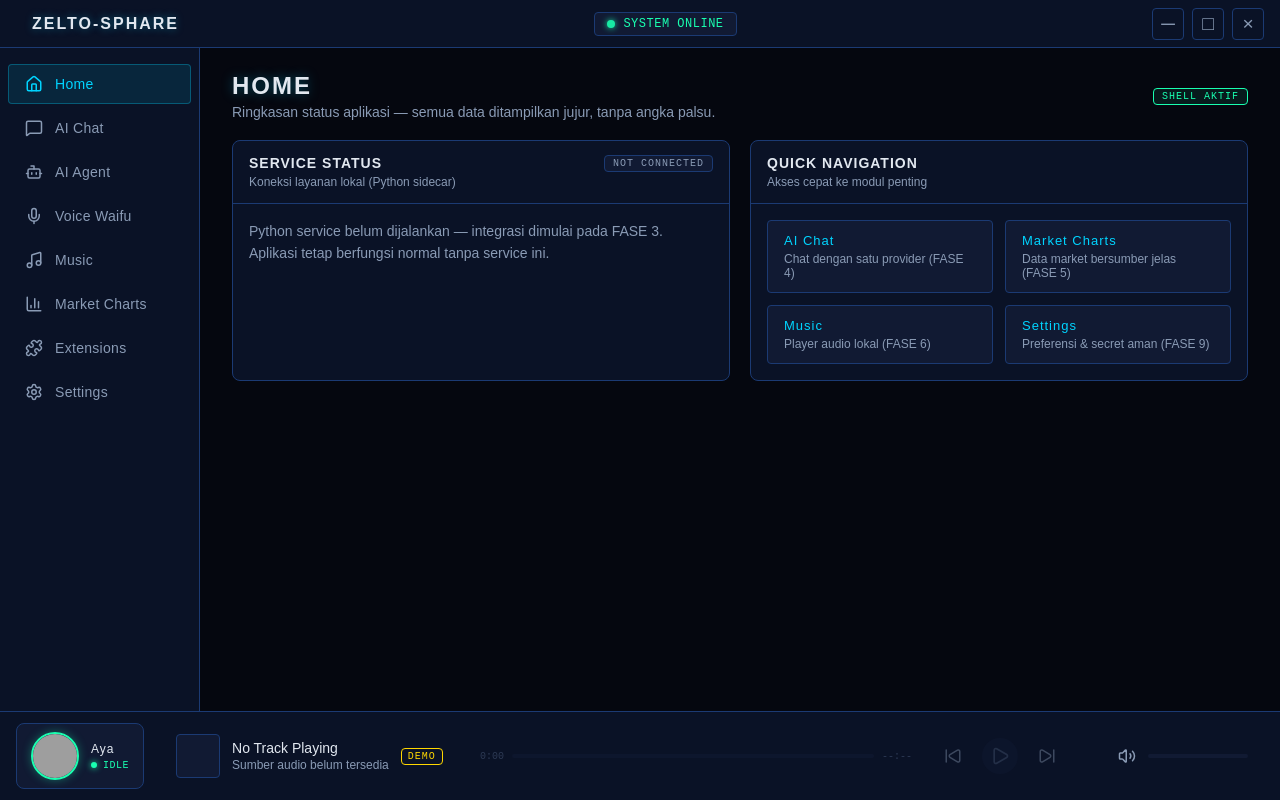
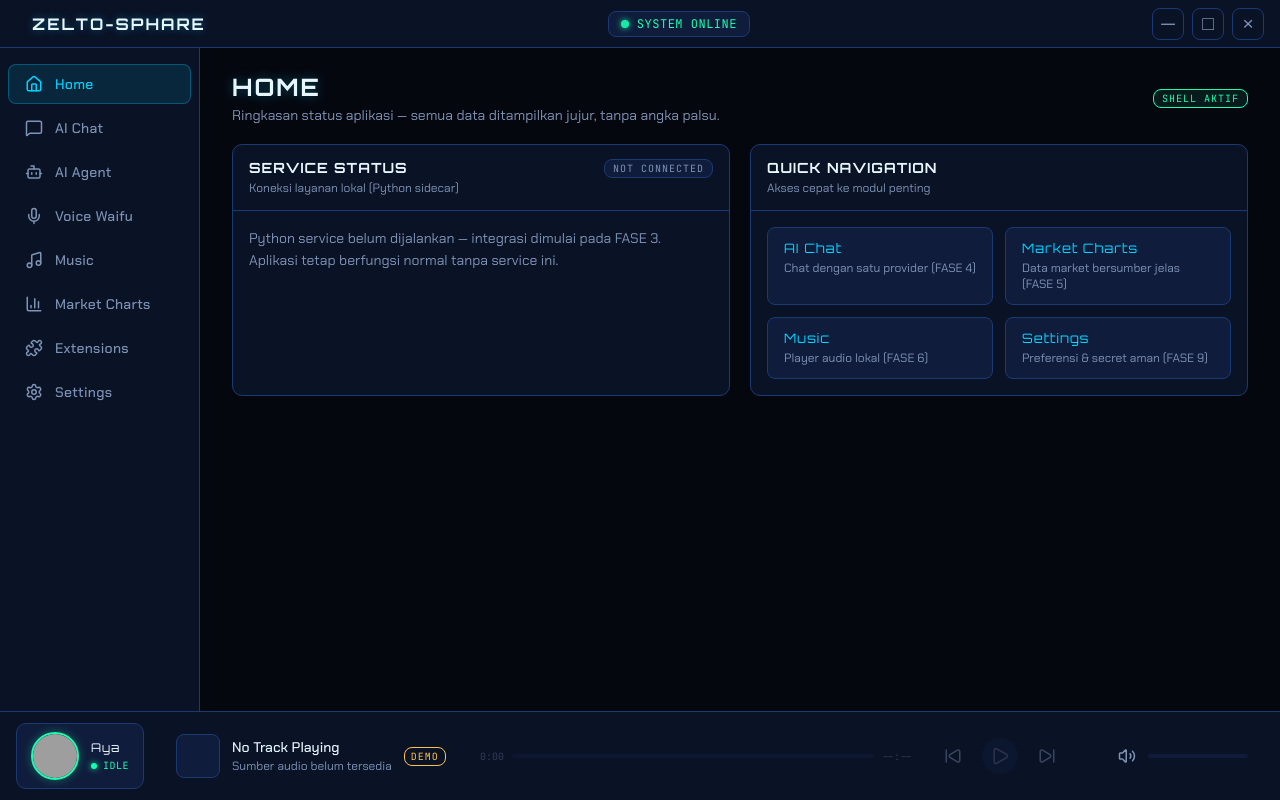
Before and after one commit to HiroyukiKaito/ZeltoSphare, a React (Vite) app: page / in a window 1280 px wide. Built offline with nearby package versions, Linux system fonts and the light colour scheme; grey boxes are pictures that could not be loaded.

Commit message:
style(fidelity): perubahan untuk font nya jadi lebih lebih kuat ala cyberpunk

```diff
--- a/package.json
+++ b/package.json
@@ -10,6 +10,9 @@
     "tauri": "tauri"
   },
   "dependencies": {
+    "@fontsource/chakra-petch": "^5.3.0",
+    "@fontsource/jetbrains-mono": "^5.3.0",
+    "@fontsource/orbitron": "^5.3.0",
     "@tauri-apps/api": "^2",
     "@tauri-apps/plugin-opener": "^2",
     "lucide-react": "^1.61.0",
--- a/src/styles/tokens.css
+++ b/src/styles/tokens.css
@@ -1,30 +1,66 @@
+/* ============================================================
+   ZELTO-SPHARE — DESIGN TOKENS
+   Sumber kebenaran: nexus7-all.css (ekspor variabel Figma).
+   Nama kanonik = nama variabel Figma; alias legacy dipertahankan
+   agar komponen existing tetap bekerja selama migrasi bertahap.
+   ============================================================ */
+
 :root {
-  /* Warna Utama Tampilan */
-  --color-bg-base: #05070F;
-  --color-bg-panel: #0A1226;
-  --color-bg-elevated: #111A33;
+  /* --- Warna kanonik (Figma) --- */
+  --color-bg: #05070f;
+  --color-panel: #0a1226;
+  --color-panel2: #101c3c;
+  --color-line: #1b3a73;
+  --color-neon: #00d4ff;
+  --color-blue: #2e7bff;
+  --color-violet: #7b5cff;
+  --color-pink: #ff3cac;
+  --color-green: #19ffb0;
+  --color-amber: #ffc24b;
+  --color-red: #ff4d6d;
+  --color-text: #e8f6ff;
+  --color-mute: #7f93b5;
 
-  --color-neon-cyan: #00D4FF;
-  --color-neon-violet: #7B5CFF;
-  --color-status-green: #19FFB0;
-  --color-status-red: #FF3860;
-  --color-status-yellow: #FFD700;
+  /* --- Alias legacy (komponen lama) --- */
+  --color-bg-base: var(--color-bg);
+  --color-bg-panel: var(--color-panel);
+  --color-bg-elevated: var(--color-panel2);
+  --color-border: var(--color-line);
+  --color-neon-cyan: var(--color-neon);
+  --color-neon-violet: var(--color-violet);
+  --color-status-green: var(--color-green);
+  --color-status-yellow: var(--color-amber);
+  --color-status-red: var(--color-red);
+  --color-text-primary: var(--color-text);
+  --color-text-secondary: var(--color-mute);
+  --color-text-muted: rgba(127, 147, 181, 0.6);
 
-  --color-border: #1B3A73;
-  --color-text-primary: #E2E8F0;
-  --color-text-secondary: #8A9BB5;
-  --color-text-muted: #4A5B7A;
+  /* --- Tipografi (weight persis Figma) --- */
+  --font-display: "Orbitron", sans-serif;
+  --font-body: "Chakra Petch", sans-serif;
+  --font-mono: "JetBrains Mono", monospace;
 
-  /* TIPOGRAFI */
-  --font-display: 'Orbitron', sans-serif;
-  --font-body: 'Chakra Petch', sans-serif;
-  --font-mono: 'JetBrains Mono', monospace;
+  /* --- Radius (Figma: chip 6-8, kontrol 10-12, panel 14) --- */
+  --radius-sm: 8px;
+  --radius-md: 10px;
+  --radius-lg: 14px;
 
-  /* SPACING & RADIUS */
-  --radius-sm: 4px;
-  --radius-md: 8px;
-  --radius-lg: 12px;
+  /* --- Glow / neon (dari box-shadow Figma) --- */
+  --glow-neon: 0 0 12px rgba(0, 212, 255, 0.3);
+  --glow-neon-strong: 0 0 18px rgba(0, 212, 255, 0.7);
+  --glow-violet: 0 0 12px rgba(123, 92, 255, 0.3);
+  --glow-pink: 0 0 14px rgba(255, 60, 172, 0.3);
+  --glow-green: 0 0 6px rgba(25, 255, 176, 0.9);
+  --glow-panel: 0 0 16px rgba(0, 212, 255, 0.2);
 
-  --shadow-glow-cyan: 0 0 10px rgba(0, 212, 255, 0.3);
-  --shadow-glow-violet: 0 0 10px rgba(123, 92, 255, 0.3);
+  /* --- Geometri shell (frame Figma 1440x900) --- */
+  --shell-sidebar-w: 232px;
+  --shell-topbar-h: 56px;
+  --shell-player-h: 64px;
+  --gap-panel: 12px;
+  --gap-main: 16px;
+
+  /* --- Alias shadow legacy --- */
+  --shadow-glow-cyan: var(--glow-neon);
+  --shadow-glow-violet: var(--glow-violet);
 }
```
Also changed, not shown: src/main.tsx (+10 -1 lines), src/components/ui/Card.tsx (line endings or trailing spaces), 2 other files (tests, documents, lock files or other folders).
